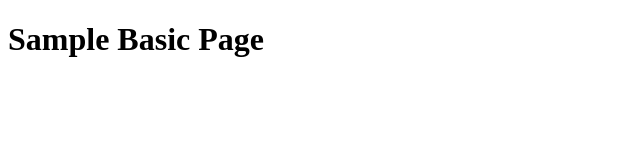
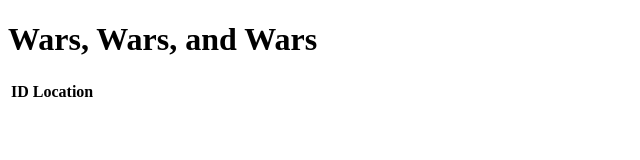
Before and after one commit to s-patel30/INST377_Final_Project, a website: page index.html in a window 1280 px wide. Shown: the whole page, without its empty margins (0-640 px from the left). Drawn offline with Linux system fonts and the light colour scheme.

Commit message:
table created

```diff
--- a/index.html
+++ b/index.html
@@ -6,6 +6,13 @@
     </head>
 
     <body>
-        <h1>Sample Basic Page</h1>
+        <h1>Wars, Wars, and Wars</h1>
+        <table>
+            <tr>
+                <th>ID</th>
+                <th>Location</th>
+            </tr>
+
+        </table>
     </body>
 </html>
--- a/server.js
+++ b/server.js
@@ -32,7 +32,7 @@ const PORT = 3000;
 app.use(Express.urlencoded({ extended: true }));
 
 app.get('/', function(req, res) {
-    res.sendFile('index.html');
+    res.sendFile('index.html', { root: '.' });
 });
 
 app.get('/locations', function(req, res){
```
